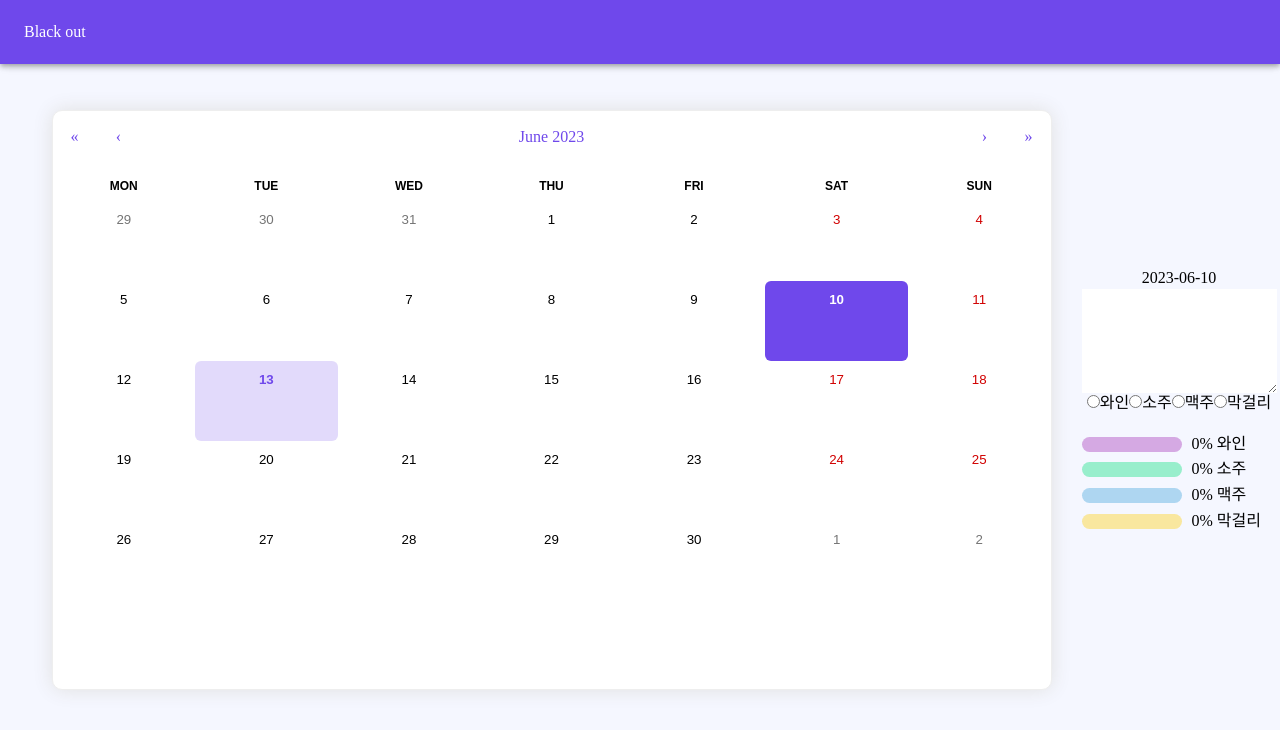
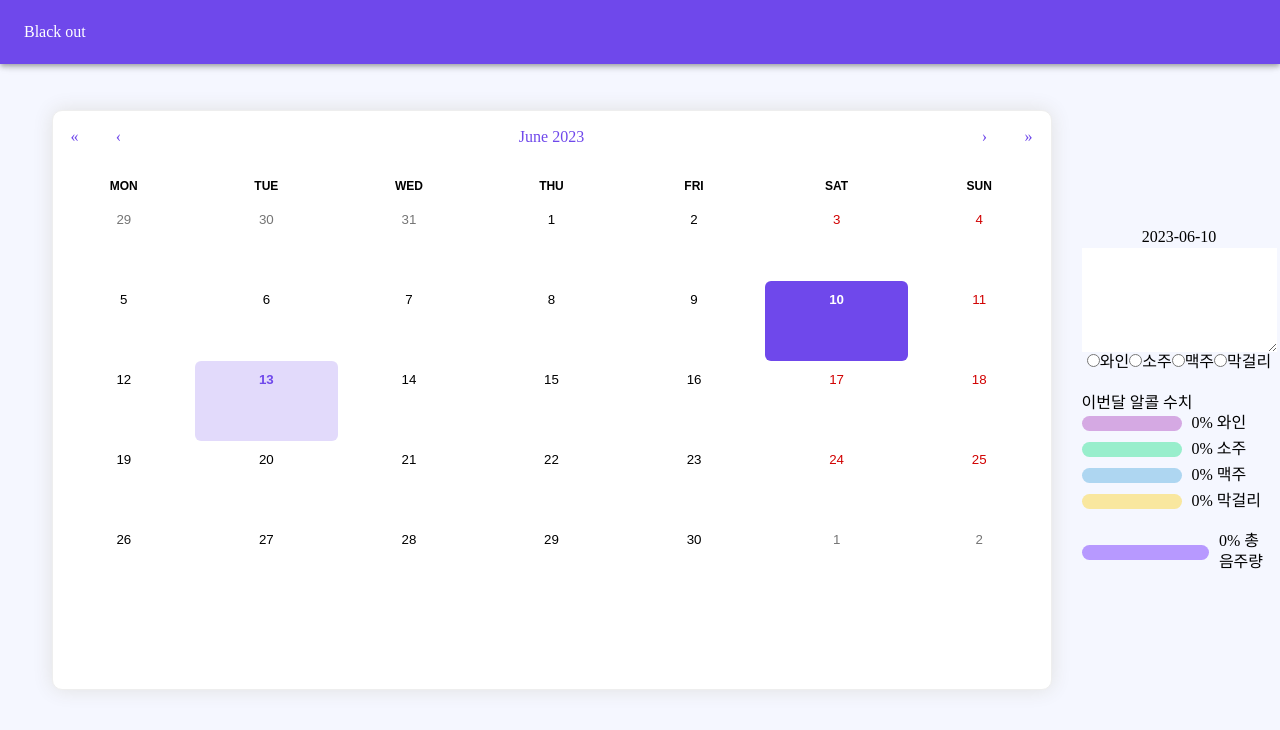
Before and after one commit to Songyeonji/Blackout-node, a React (Create React App) app: page / in a window 1280 px wide. Both pictures are taken after a click on the button "10". Shown: the top 730 px of the page. Built offline with nearby package versions, Linux system fonts and the light colour scheme; a web font is replaced by a local one.

Commit message:
총 음주량 progress bar 추가

```diff
--- a/src/App.js
+++ b/src/App.js
@@ -20,6 +20,7 @@ const theme = createTheme({
 const DiaryCalendar = () => {
   const [selectedDate, setSelectedDate] = useState(null);
   const [diaryEntries, setDiaryEntries] = useState({});
+  const [currentMonth, setCurrentMonth] = useState(moment().month());
 
   const handleDateChange = (date) => {
     setSelectedDate(date);
@@ -67,6 +68,18 @@ const DiaryCalendar = () => {
     return (drinkCount / entryCount) * 100;
   };
 
+  const calculateTotalDrinkRatio = () => {
+    const entriesInMonth = Object.entries(diaryEntries).filter(([date]) => {
+      const dateMoment = moment(date);
+      return dateMoment.year() === selectedDate.getFullYear() && dateMoment.month() === selectedDate.getMonth();
+    });
+
+    const drinkCount = entriesInMonth.length;
+    const entryCount = moment().month(currentMonth).daysInMonth();
+
+    return (drinkCount / entryCount) * 100;
+  };
+
   const tileContent = ({ date }) => {
     const entry = diaryEntries[moment(date).format("YYYY-MM-DD")];
     if (entry) {
@@ -85,6 +98,8 @@ const DiaryCalendar = () => {
     }
     return text;
   };
+
+
 
   return (
     <ThemeProvider theme={theme}>
@@ -155,6 +170,7 @@ const DiaryCalendar = () => {
             </div>
 
             <div style={{ width: "100%", marginTop: "20px" }}>
+              <h2>이번달 알콜 수치</h2>
               {/* 와인 프로그레스 바 */}
               <div style={{ display: "flex", alignItems: "center", marginBottom: "5px" }}>
                 <div style={{ width: "100px", marginRight: "10px" }}>
@@ -199,9 +215,21 @@ const DiaryCalendar = () => {
                 </div>
                 <span>{`${calculateDrinkRatio("makgeolli").toFixed(0)}% 막걸리`}</span>
               </div>
+                  {/* 총 음주량 프로그레스 바 */}
+                  <div style={{ display: "flex", alignItems: "center", marginTop: "20px" }}>
+                <div style={{ width: "100%", marginRight: "10px" }}>
+                  <LinearProgress
+                    variant="determinate"
+                    value={calculateTotalDrinkRatio()}
+                    style={{ backgroundColor: "#B799FF", height: "15px", borderRadius: "10px" }}
+                  />
+                </div>
+                <span>{`${calculateTotalDrinkRatio().toFixed(0)}% 총 음주량`}</span>
+              </div>
             </div>
 
-          </div>
+            </div>
+
         )}
       </div>
     </ThemeProvider>
--- a/src/index.css
+++ b/src/index.css
@@ -116,6 +116,7 @@ abbr[title] {
 
 
 .dot {
+  margin-top: 5px;
   width: 30px;
   height: 30px;
 }
```
